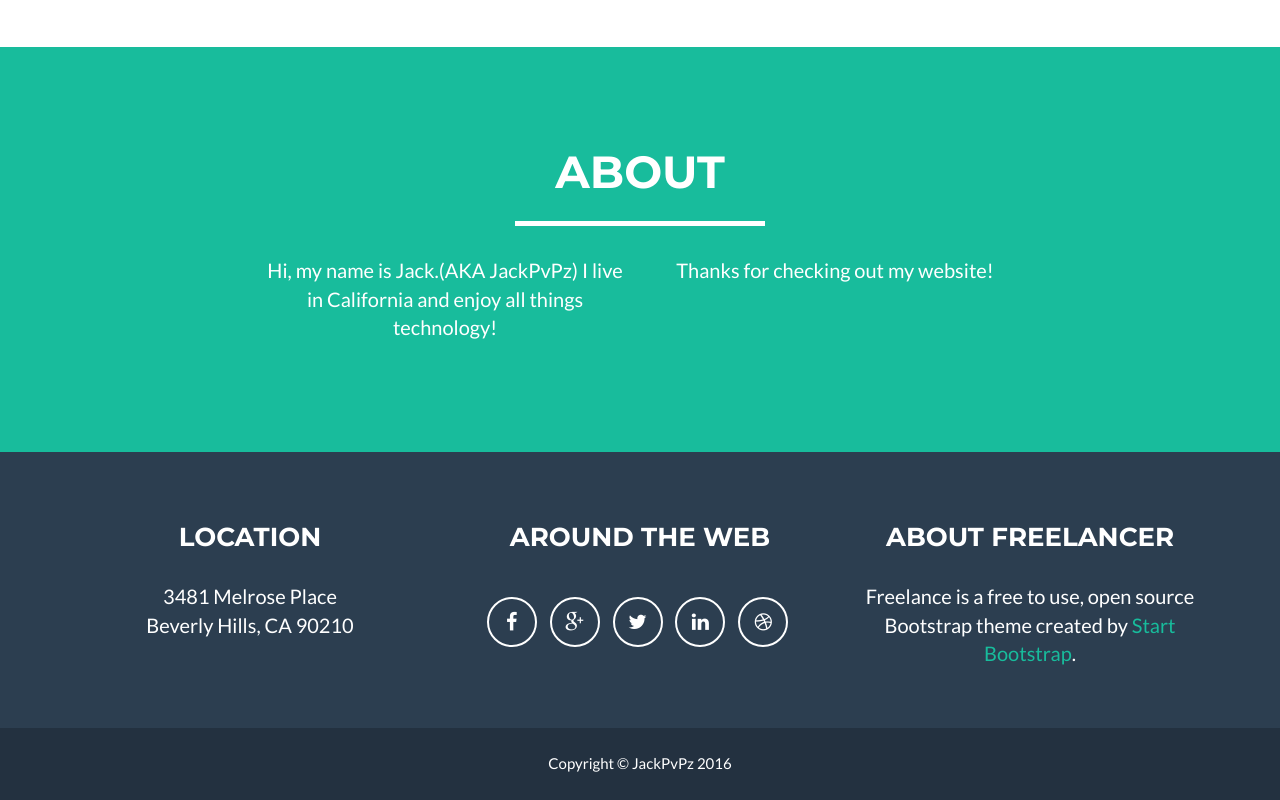
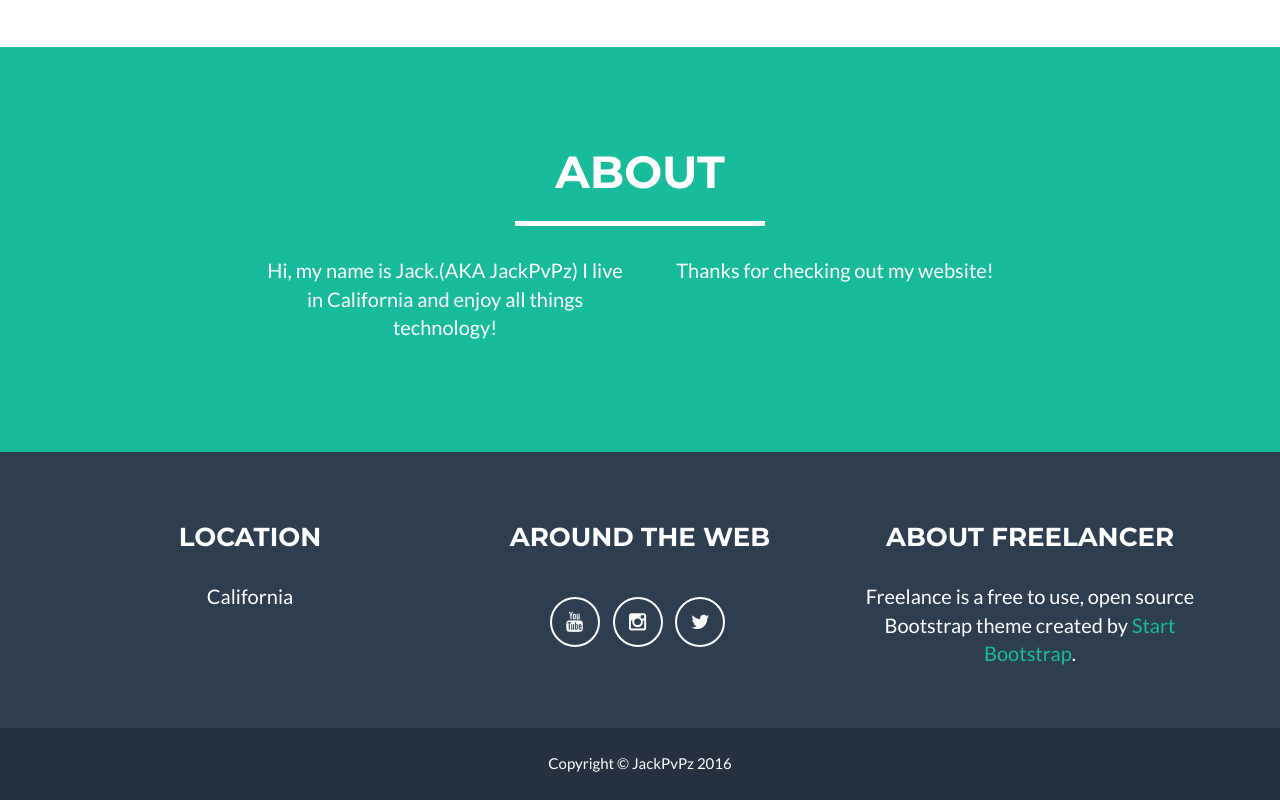
Before and after one commit to JackPvPz/JackPvPz.github.io, a plain HTML site: page index.html in a window 1280 px wide. Shown: the part 1874-2674 px from the top of the page. Drawn offline with nearby package versions, Linux system fonts and the light colour scheme.

Commit message:
Bottom-page changes

```diff
--- a/index.html
+++ b/index.html
@@ -187,25 +187,19 @@
                 <div class="row">
                     <div class="footer-col col-md-4">
                         <h3>Location</h3>
-                        <p>3481 Melrose Place<br>Beverly Hills, CA 90210</p>
+                        <p>California</p>
                     </div>
                     <div class="footer-col col-md-4">
                         <h3>Around the Web</h3>
                         <ul class="list-inline">
                             <li>
-                                <a href="#" class="btn-social btn-outline"><i class="fa fa-fw fa-facebook"></i></a>
+                                <a href="#" class="btn-social btn-outline"><i class="fa fa-fw fa-youtube"></i></a>
                             </li>
                             <li>
-                                <a href="#" class="btn-social btn-outline"><i class="fa fa-fw fa-google-plus"></i></a>
+                                <a href="#" class="btn-social btn-outline"><i class="fa fa-fw fa-instagram"></i></a>
                             </li>
                             <li>
                                 <a href="#" class="btn-social btn-outline"><i class="fa fa-fw fa-twitter"></i></a>
-                            </li>
-                            <li>
-                                <a href="#" class="btn-social btn-outline"><i class="fa fa-fw fa-linkedin"></i></a>
-                            </li>
-                            <li>
-                                <a href="#" class="btn-social btn-outline"><i class="fa fa-fw fa-dribbble"></i></a>
                             </li>
                         </ul>
                     </div>
```
